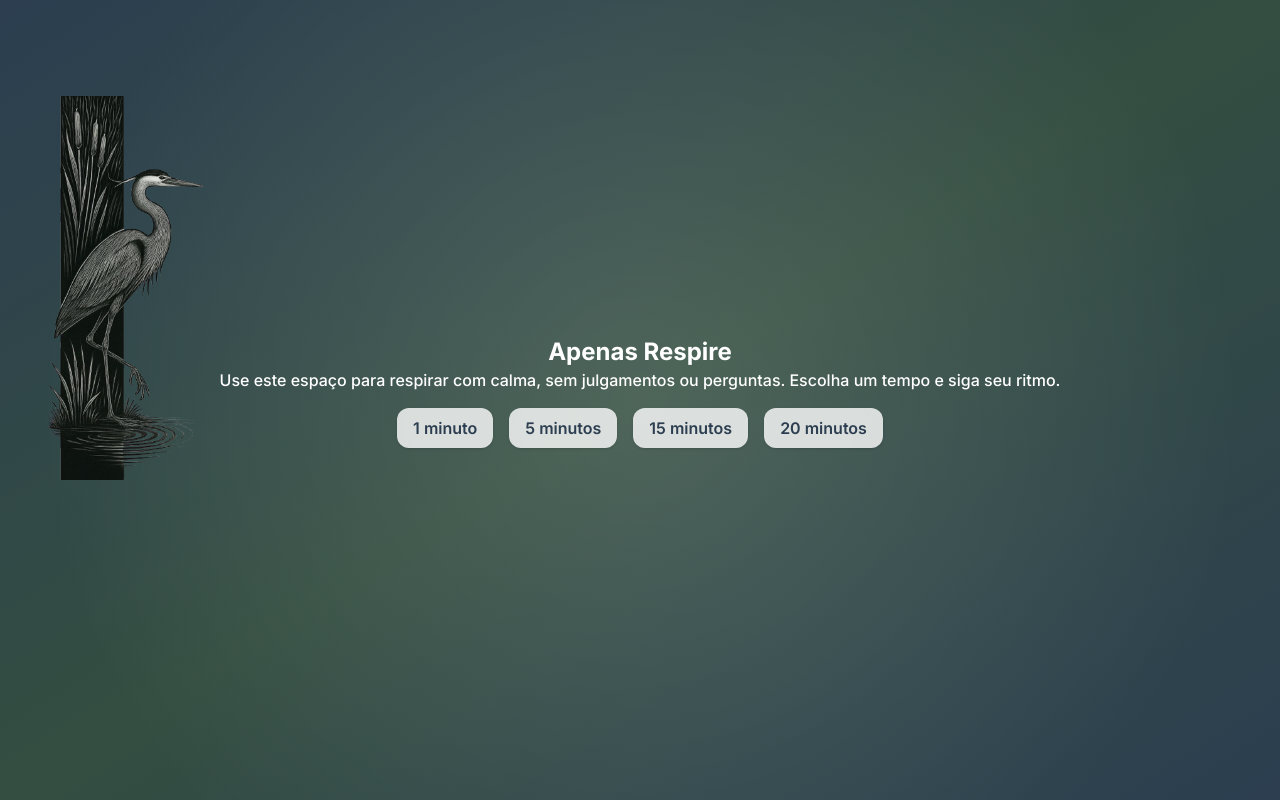
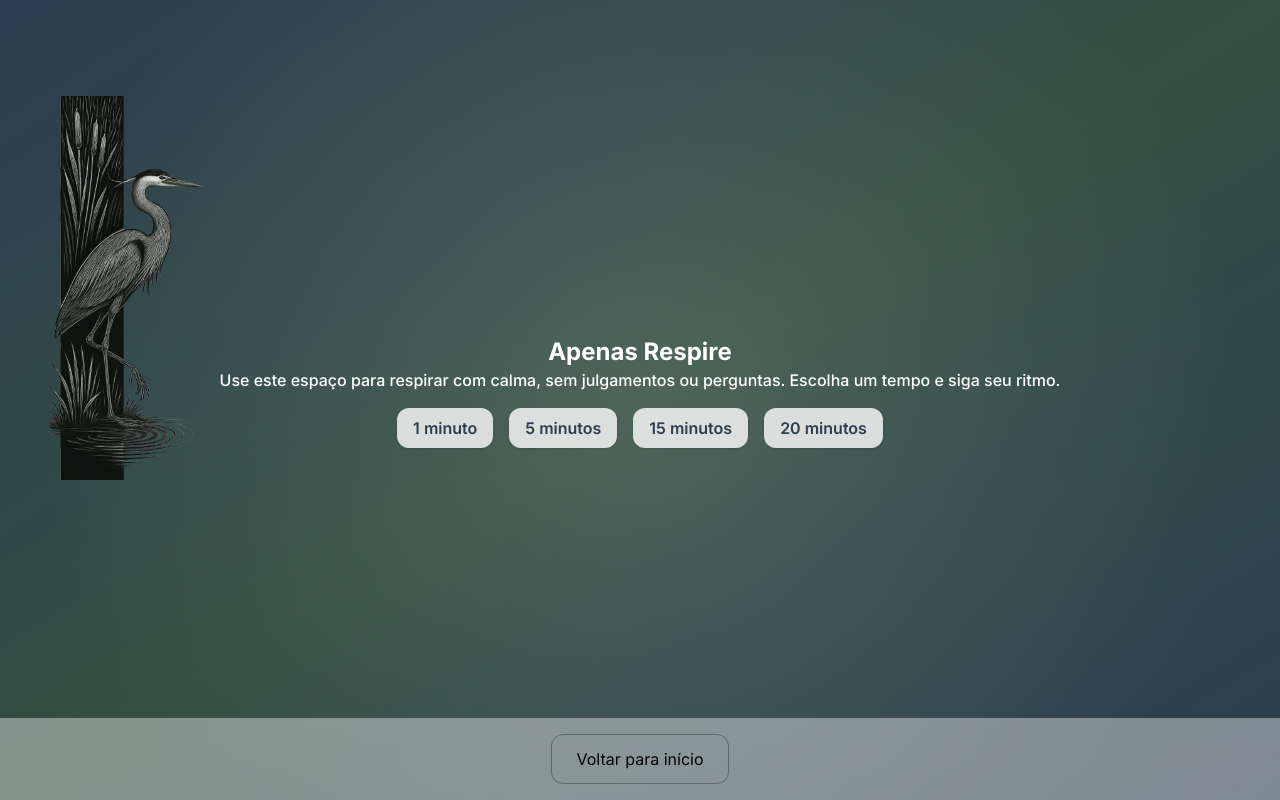
Before and after one commit to leticiael/selah-app, a Next.js app: page /respire in a window 1280 px wide. Built offline with nearby package versions, Linux system fonts and the light colour scheme; a web font is replaced by a local one.

Commit message:
fix button

```diff
--- a/src/app/respire/page.tsx
+++ b/src/app/respire/page.tsx
@@ -64,6 +64,13 @@ export default function RespirePage() {
                   {p.label}
                 </button>
               ))}
+            </div>
+          </div>
+          <div className="fixed bottom-0 left-0 w-full">
+            <div className="w-full flex justify-center items-center p-4 bg-white/40 backdrop-blur-md">
+              <a href="/" className="px-6 py-3 text-black rounded-xl border border-black/30 hover:bg-black/10 transition">
+                Voltar para início
+              </a>
             </div>
           </div>
         </>
```
